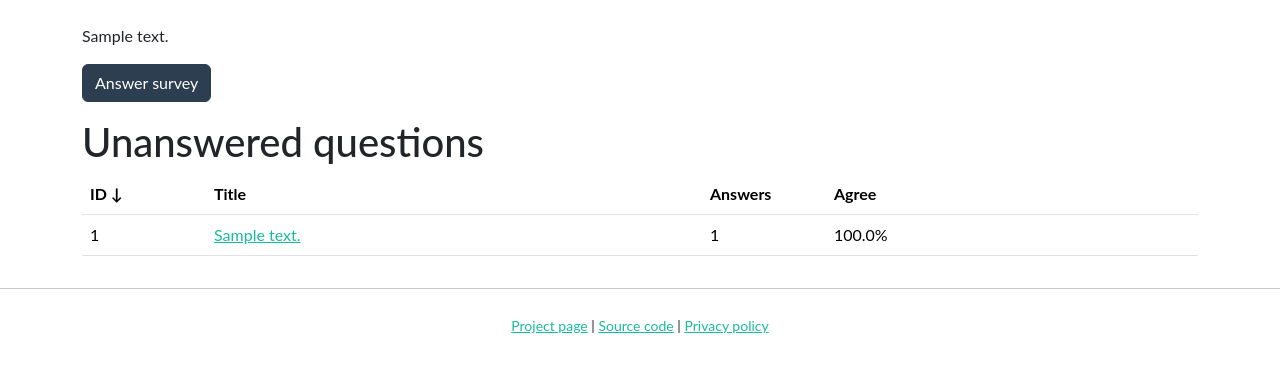
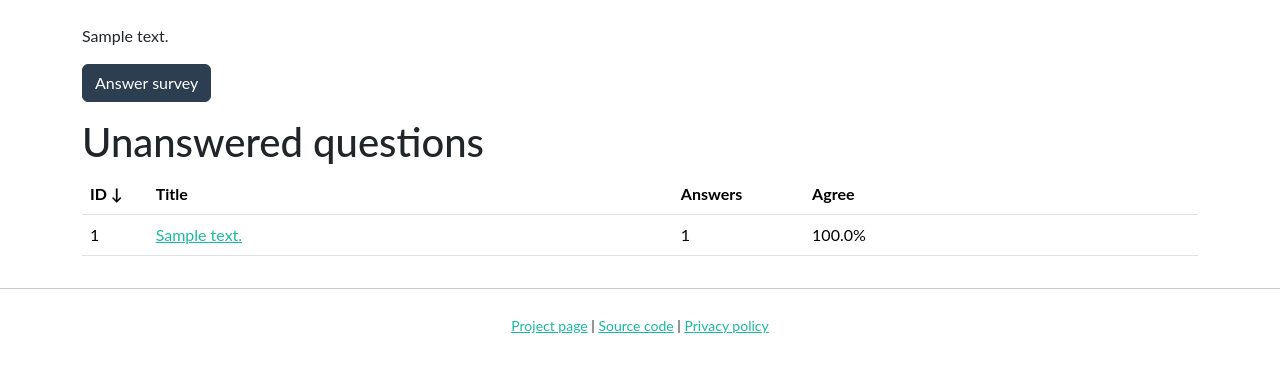
Before and after one commit to Wikimedia-Suomi/wikikysely, a Django app: page /en/ in a window 1280 px wide. Shown: the part 72-444 px from the top of the page. Run offline with Django 4.2, Linux system fonts and the light colour scheme; tables that the repository leaves empty hold one stand-in row (values such as "Sample post"); some libraries are stand-ins or nearby versions.

Commit message:
fix id column width

```diff
--- a/static/css/style.css
+++ b/static/css/style.css
@@ -30,7 +30,7 @@ body {
 #answerTable th:nth-child(1),
 .survey-detail-table th:nth-child(1),
 .survey-detail-table td:nth-child(1) {
-  width: 10%;
+  width: 5%;
 }
 .survey-detail-table th:nth-child(2),
 .survey-detail-table td:nth-child(2) {
```
